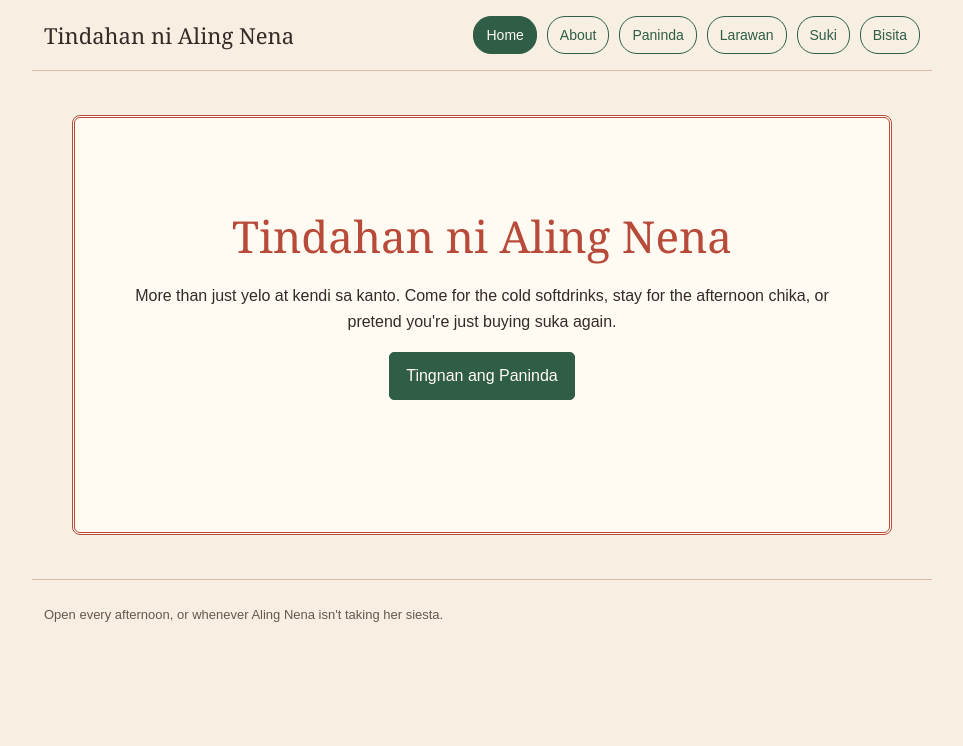
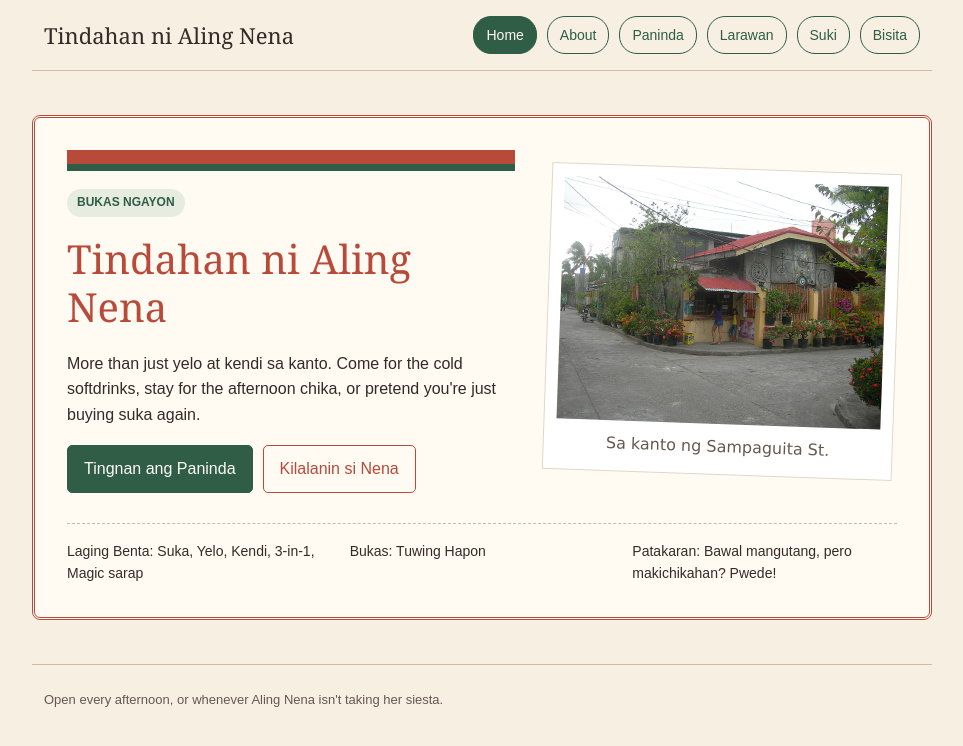
Before and after one commit to zgparel-hue/MP1, a plain HTML site: page index.html in a window 1280 px wide. Shown: the whole page, without its empty margins (158-1121 px from the left). Drawn offline with Linux system fonts and the light colour scheme.

Commit message:
ui fixes

```diff
--- a/index.html
+++ b/index.html
@@ -21,9 +21,33 @@
   </div>
 
   <div class="home-content">
-    <h1>Tindahan ni Aling Nena</h1>
-    <p>More than just yelo at kendi sa kanto. Come for the cold softdrinks, stay for the afternoon chika, or pretend you're just buying suka again.</p>
-    <p><a class="action-link" href="paninda.html">Tingnan ang Paninda</a></p>
+    <div class="home-layout">
+      <div class="home-left">
+        <div class="awning-bar"></div>
+        <p class="open-badge">BUKAS NGAYON</p>
+        <h1>Tindahan ni Aling Nena</h1>
+        <p>More than just yelo at kendi sa kanto. Come for the cold softdrinks, stay for the afternoon chika, or pretend you're just buying suka again.</p>
+        <div class="home-actions">
+          <a class="action-link" href="paninda.html">Tingnan ang Paninda</a>
+          <a class="secondary-link" href="about.html">Kilalanin si Nena</a>
+        </div>
+      </div>
+
+      <div class="home-right">
+        <div class="home-photo">
+          <img src="assets/sari-sari-store.jpg" alt="A sari-sari store in Villa de Arevalo, Iloilo City" width="960" height="720">
+          <p>Sa kanto ng Sampaguita St.</p>
+        </div>
+      </div>
+    </div>
+
+    <div class="store-info">
+      <ul>
+        <li>Laging Benta: Suka, Yelo, Kendi, 3-in-1, Magic sarap</li>
+        <li>Bukas: Tuwing Hapon</li>
+        <li>Patakaran: Bawal mangutang, pero makichikahan? Pwede!</li>
+      </ul>
+    </div>
   </div>
 
   <div class="bottom-bar">
--- a/style.css
+++ b/style.css
@@ -88,18 +88,112 @@ a {
 }
 
 .home-content {
-  min-height: 420px;
-  padding: 92px 48px;
-  text-align: center;
+  max-width: 900px;
+  min-height: 0;
+  padding: 32px;
+  text-align: left;
 }
 
 .home-content h1 {
   color: #b84a39;
-  font-size: 44px;
+  font-size: 40px;
 }
 
 .home-content p {
-  margin: 18px auto;
+  margin: 18px 0;
+}
+
+.home-layout {
+  display: flex;
+  align-items: center;
+  gap: 32px;
+  flex-wrap: wrap;
+}
+
+.home-left {
+  flex: 1 1 330px;
+}
+
+.awning-bar {
+  height: 14px;
+  border-bottom: 7px solid #2f5d46;
+  background: #b84a39;
+}
+
+.open-badge {
+  display: inline-block;
+  padding: 4px 10px;
+  border-radius: 16px;
+  background: #e6ecdf;
+  color: #2f5d46;
+  font-size: 12px;
+  font-weight: bold;
+}
+
+.home-actions {
+  display: flex;
+  flex-wrap: wrap;
+  gap: 10px;
+}
+
+.secondary-link {
+  display: inline-block;
+  padding: 10px 16px;
+  border: 1px solid #b84a39;
+  border-radius: 5px;
+  color: #b84a39;
+  text-decoration: none;
+}
+
+.secondary-link:hover {
+  background: #f4e4dc;
+}
+
+.home-right {
+  flex: 1 1 260px;
+  max-width: 350px;
+  margin: 0 auto;
+}
+
+.home-photo {
+  padding: 12px 12px 2px;
+  border: 1px solid #ded8c8;
+  background: #fff;
+  transform: rotate(2deg);
+}
+
+.home-photo img {
+  display: block;
+  width: 100%;
+  height: auto;
+}
+
+.home-photo p {
+  margin: 10px 0 12px;
+  color: #66584f;
+  font-family: cursive;
+  text-align: center;
+}
+
+.store-info {
+  margin-top: 30px;
+  padding-top: 16px;
+  border-top: 1px dashed #c5beaa;
+}
+
+.store-info ul {
+  display: flex;
+  justify-content: space-between;
+  gap: 18px;
+  flex-wrap: wrap;
+  margin: 0;
+  padding: 0;
+  list-style: none;
+}
+
+.store-info li {
+  flex: 1 1 180px;
+  font-size: 14px;
 }
 
 .action-link,
@@ -234,4 +328,12 @@ tr:hover {
   .home-content h1 {
     font-size: 36px;
   }
+
+  .home-layout {
+    align-items: flex-start;
+  }
+
+  .home-right {
+    width: 90%;
+  }
 }
```
Also changed, not shown: paninda.html (+1 -1 lines), suki.html (+10 -6 lines).
